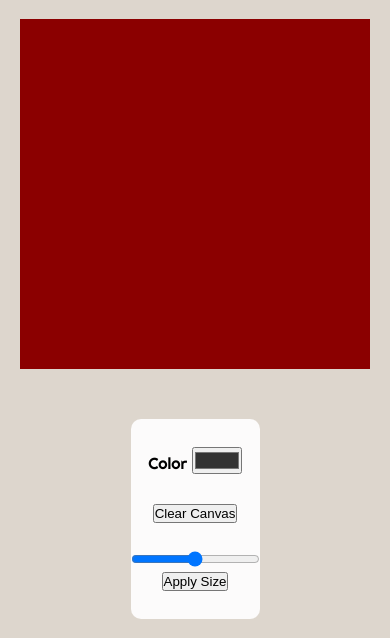
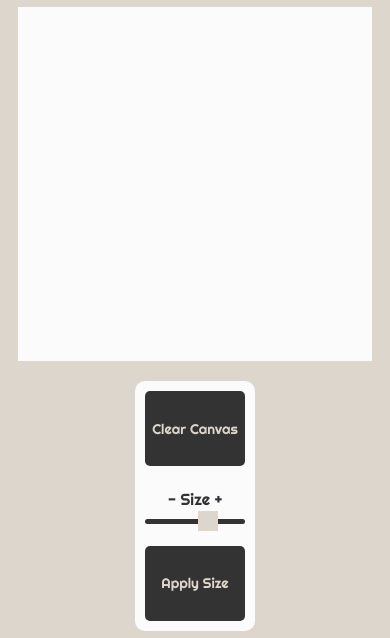
Before and after one commit to DCross13/odin-sketcher, a plain HTML site: page index.html in a window 390 px wide. Shown: the part 103-741 px from the top of the page. Drawn offline with Linux system fonts and the light colour scheme.

Commit message:
Complete project!
- Project is complete, may return to add mobile support later. Was very close at end of Day 1, was using 'square' instead of '.square' in darkenSquare function, and moved event listener creation inside the createCanvas function.

```diff
--- a/css/styles.css
+++ b/css/styles.css
@@ -43,7 +43,7 @@ body {
     justify-content: center;
     align-items: center;
     flex-wrap: wrap-reverse;
-    gap: 50px;
+    gap: 20px;
 }
 
 .grid.container {
@@ -55,6 +55,7 @@ body {
     height: 350px;
     width: 350px;
     background-color: #fcfbfb;
+    border: 2px solid #fcfbfb;
 }
 
 .menu.container {
@@ -62,9 +63,10 @@ body {
     flex-direction: column;
     justify-content: space-evenly;
     align-items: center;
-    height: 200px;
+    height: 250px;
     background-color: #fcfbfb;
     border-radius: 10px;
+    gap: 12px;
     /* box-shadow: 5px 5px 10px #333; */
 }
 
@@ -83,3 +85,43 @@ body {
     align-items: center;
     gap: 5px;
 }
+
+.buttons {
+    width: 100px;
+    height: 75px;
+    background-color: #333;
+    border: none;
+    border-radius: 5px;
+    color: #DDD6CD;
+    font-family: "Righteous", sans-serif;
+    font-size: 14px;
+}
+
+.slide-container {
+    color: #333;
+    display: flex;
+    flex-direction: column;
+    justify-content: center;
+    align-items: center;
+    gap: 10px;
+}
+
+.slider {
+    margin: 0px 10px ;
+    -webkit-appearance: none;
+    appearance: none;
+    background: #333;
+    outline: none;
+    height: 5px;
+    width: 100px;
+    border-radius: 5px;
+}
+
+.slider::-webkit-slider-thumb {
+    -webkit-appearance: none;
+    appearance: none;
+    width: 20px;
+    height: 20px;
+    cursor: default;
+    background-color: #DDD6CD;
+}
--- a/index.html
+++ b/index.html
@@ -12,15 +12,18 @@
         <div class="title bar">Etch-a-Sketch</div>
         <div class="content-wrapper">
             <div class="menu container">
-                <div id="colorPick">
+                <!-- <div id="colorPick">
                     Color
                     <input type="color" value="#333333">
+                </div> -->
+                <div class="button">
+                    <button id="clearBtn" class="buttons">Clear Canvas</button>
                 </div>
-                <div class="buttons">
-                    <button id="clearBtn">Clear Canvas</button>
+                <div class="slide-container">
+                    <p>- Size +</p>
+                    <input type="range" min="8" max="20" value="16" class="slider" id="gridSizeSlider">
                 </div>
                 <div class="grid size">
-                    <input type="range" min="8" max="20" value="14" class="slider" id="gridSizeSlider">
                     <button id="sizeApply" class="buttons">Apply Size</button>
                 </div>
             </div>
--- a/js/script.js
+++ b/js/script.js
@@ -3,11 +3,13 @@ const grid = document.querySelector(".grid.container");
 const slider = document.querySelector(".slider");
 const applySizeBtn = document.querySelector("#sizeApply");
 const colorPick = document.querySelector("#colorPick");
+const clearBtn = document.querySelector("#clearBtn");
 
 //create event listeners
 applySizeBtn.addEventListener("click", () => {createCanvas(slider.value)});
+clearBtn.addEventListener("click", () => {createCanvas(slider.value)});
 
-grid.addEventListener("mouseenter", () => {darkenSquare()});
+
 
 //console.log(slider.value);
 
@@ -30,18 +32,20 @@ function createCanvas(val)
     for (let i = 0; i < val*val; i++)
     {
         const square = document.createElement("div");
-        square.classList.add("square");
-        square.style.backgroundColor = "darkred";
+        //console.log("square" + " " + i);
+        square.classList.add("square" + "-" + i);
+        square.style.backgroundColor = "#FCFBFB";
         square.style.margin = "0";
         square.style.minHeight = setSquareSize() + "px";
         square.style.minWidth = setSquareSize() + "px";
         grid.appendChild(square);
+        square.addEventListener("mouseenter", () => {darkenSquare(i)});
     }
 }
 
-function darkenSquare()
+function darkenSquare(id)
 {
-    console.log("running");
-    const square = document.querySelectorAll("square")
-    square.backgroundColor = "#333333";
+    //console.log("running");
+    const square = document.querySelector(".square" + "-" + id);
+    square.style.backgroundColor = "#333333";
 }
```
